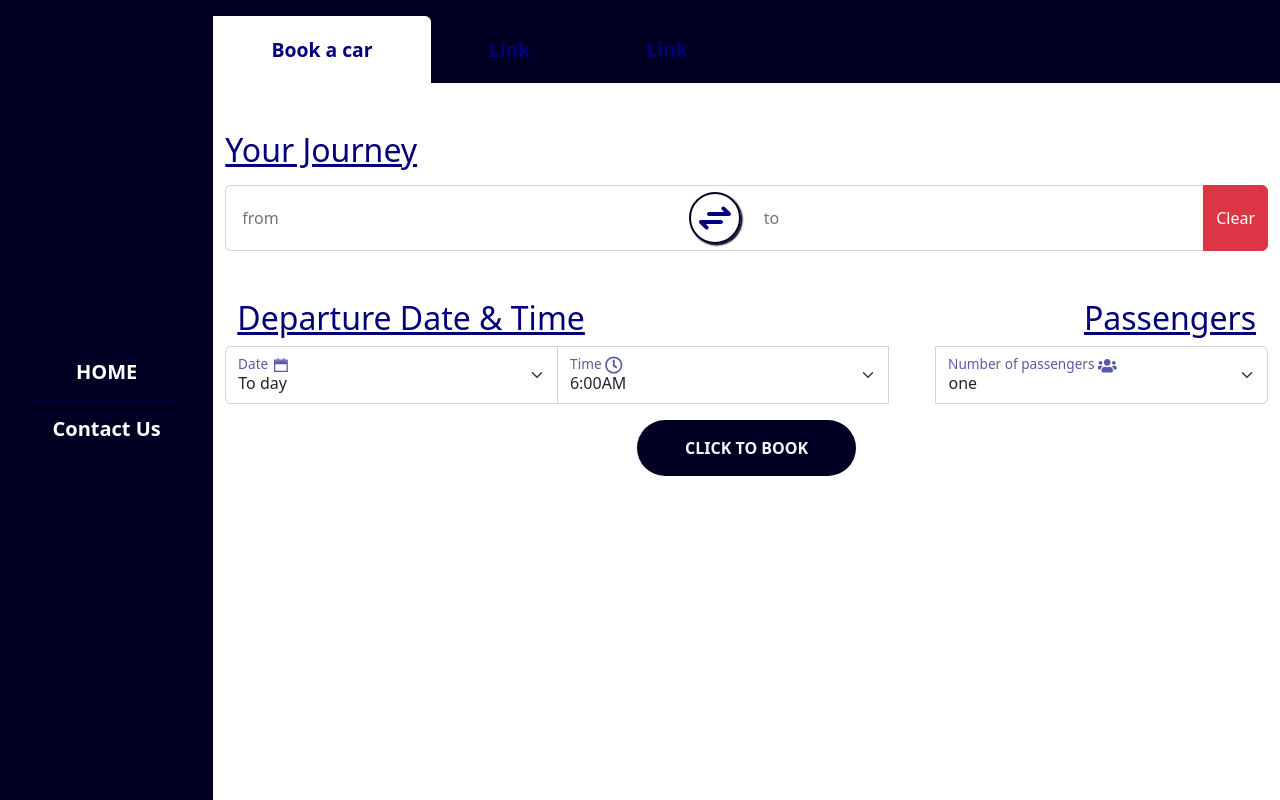
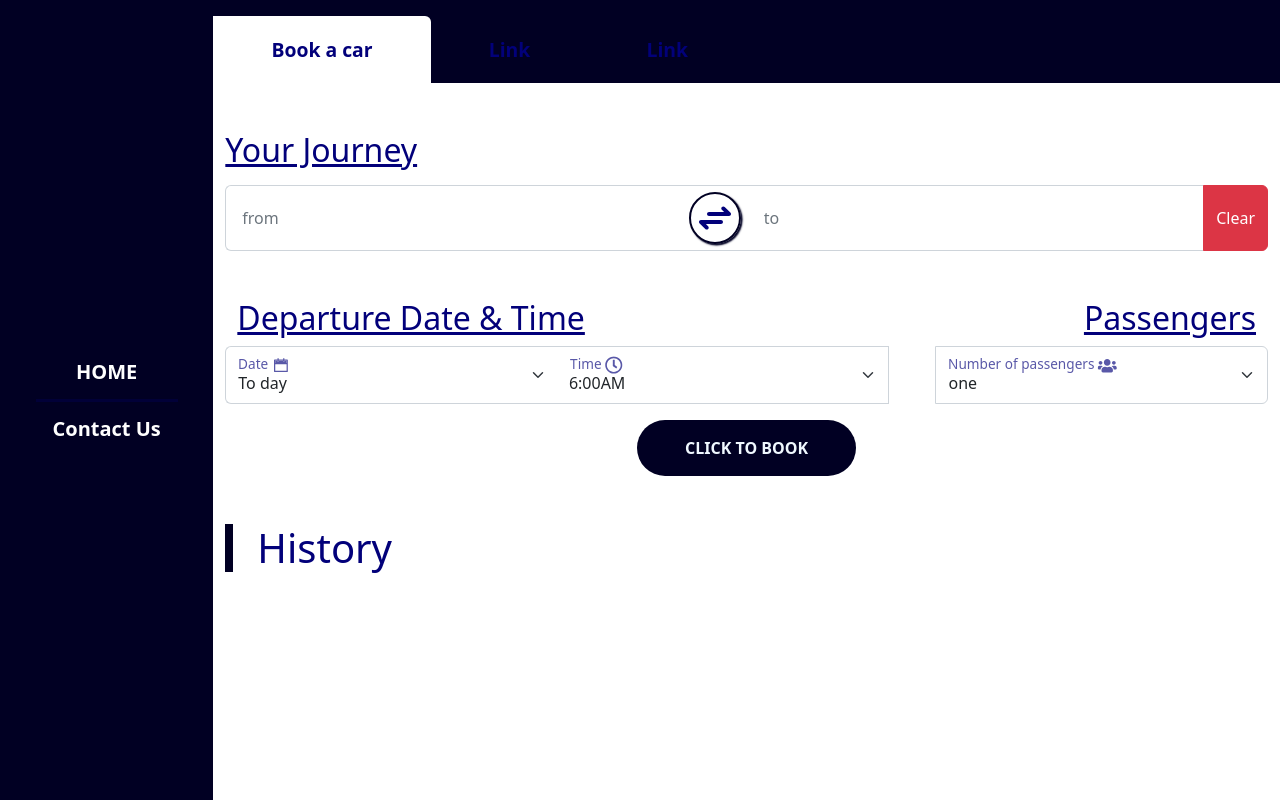
Before and after one commit to hrh2/moveSmart_, a React (Create React App) app in the folder client/: page / in a window 1280 px wide. Built offline with nearby package versions, Linux system fonts and the light colour scheme; sample sign-in values are in the browser's storage.

Commit message:
initialization of history component and merged date and time inputs

```diff
--- a/client/src/components/BookingForm.js
+++ b/client/src/components/BookingForm.js
@@ -81,15 +81,15 @@ function MyForm() {
                          <h2 className='float-start text-decoration-underline'>Departure Date & Time</h2><h2 className='float-end text-decoration-underline'>Passengers</h2>
                     </div>
                     <div className="input-group my-3">
-                         <div class="form-floating">
-                              <select class="form-select" id="floatingSelect" aria-label="Floating label select example">
+                         <div class="form-floating border-end-0">
+                              <select class="form-select border-end-0" id="floatingSelect" aria-label="Floating label select example">
                                    <option selected>To day</option>
                                    <option value="1">Tomorrow</option>
                               </select>
                               <label for="floatingSelect">Date  <AiTwotoneCalendar size="1.3em"/></label>
                          </div>
-                         <div class="form-floating">
-                              <select class="form-select" id="floatingSelect" aria-label="Floating label select example">
+                         <div class="form-floating border-start-0">
+                              <select class="form-select border-start-0" id="floatingSelect" aria-label="Floating label select example">
                                    <option selected>6:00AM</option>
                                    <option value="1">8:00AM</option>
                                    <option value="1">10:00AM</option>
--- a/client/src/components/Home.js
+++ b/client/src/components/Home.js
@@ -4,6 +4,7 @@ import React from 'react';
 import Navbar from './Navbar';
 import SideBar from './Sidebar';
 import BookForm from './BookingForm';
+import History from './history';
 //import Test from './test';
 const Home = () => {
      return (
@@ -15,6 +16,7 @@ const Home = () => {
                <div className='Content_container col bg-white'>
                 <Navbar/>
                 <BookForm/>
+                <History/>
                </div>
           </div>
         </div>
--- /dev/null
+++ b/client/src/components/history.js
@@ -0,0 +1,14 @@
+import React from 'react'
+
+export default function history() {
+  return (
+    <div className='container'>
+     <h1 className='history-h1 px-4'>History</h1>
+     <div className='conatainer'>
+          <table className='Table'>
+
+          </table>
+     </div>
+    </div>
+  )
+}
--- a/client/src/components/style.css
+++ b/client/src/components/style.css
@@ -76,3 +76,6 @@
      background: #010023!important;
      color: aliceblue;
 }
+.history-h1{
+     border-left:.2em solid #010023;
+}
```
